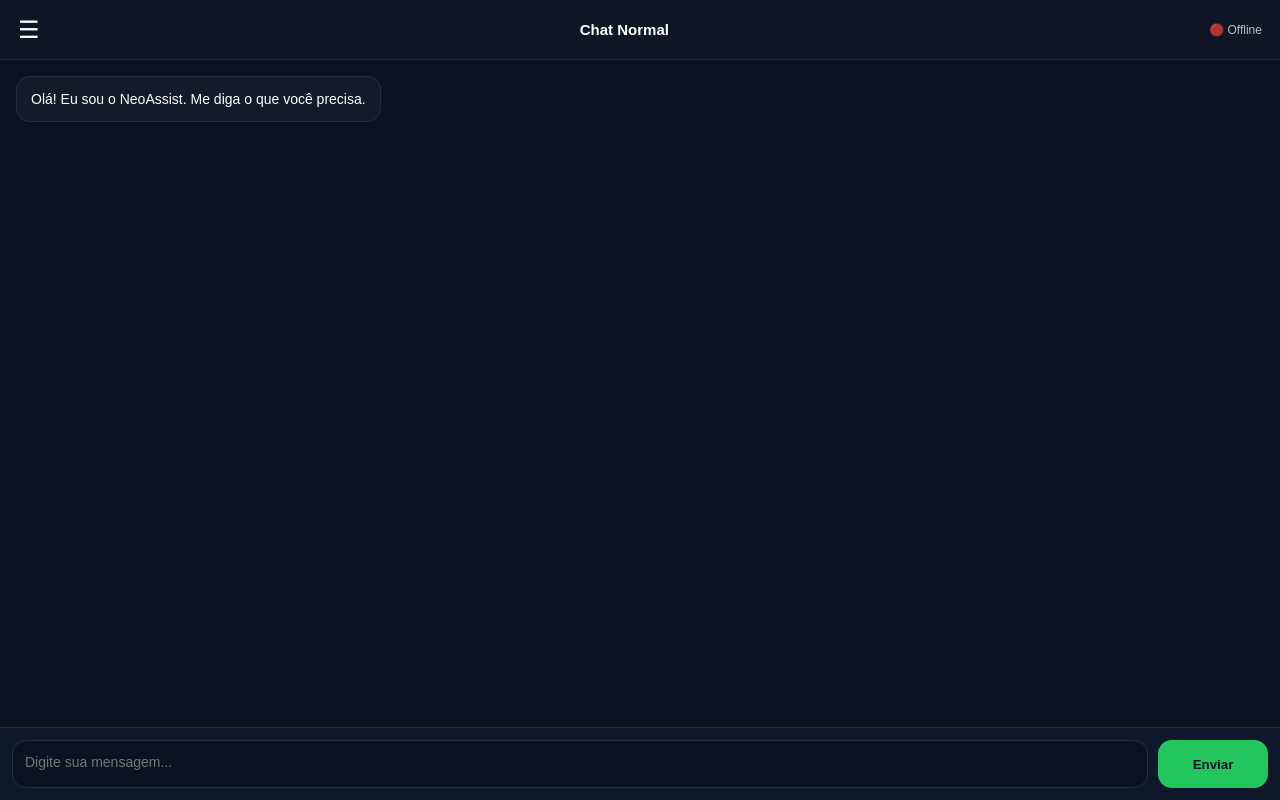
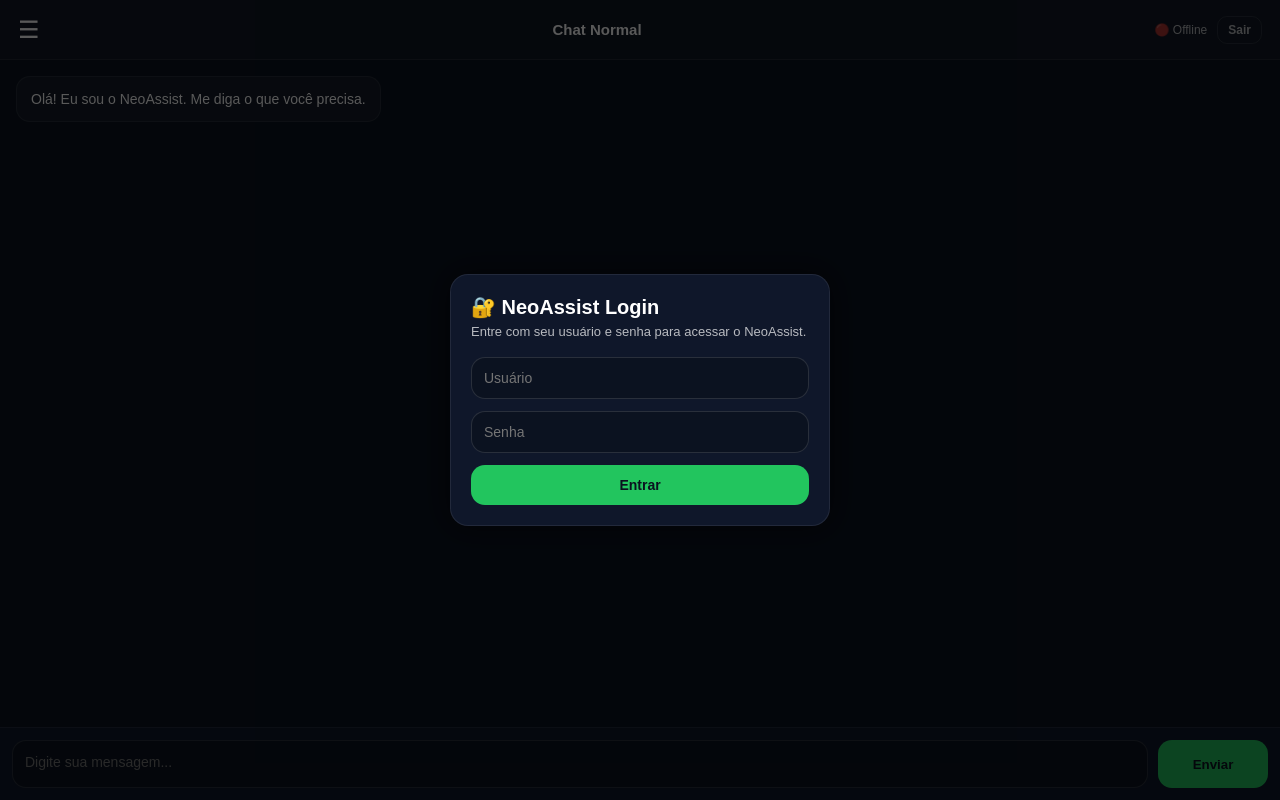
Before and after one commit to dzinn22/GPT, a plain HTML site: page index.html in a window 1280 px wide. Drawn offline with Linux system fonts and the light colour scheme; no server answers.

Commit message:
Add login modal and update status display

```diff
--- a/index.html
+++ b/index.html
@@ -14,6 +14,7 @@
     --card:rgba(255,255,255,.04);
     --border:rgba(255,255,255,.08);
     --green:#22c55e;
+    --red:#ef4444;
     --text:#fff;
     --muted:rgba(255,255,255,.7);
   }
@@ -24,11 +25,10 @@
     overflow:hidden;
   }
 
-  /* Para celular e teclado funcionar bem */
   .app{
     display:flex;
     width:100%;
-    height:100dvh; /* resolve bug do teclado */
+    height:100dvh;
     overflow:hidden;
   }
 
@@ -132,6 +132,24 @@
   .topbar .status{
     font-size:12px;
     opacity:.7;
+    display:flex;
+    gap:10px;
+    align-items:center;
+  }
+
+  .logoutBtn{
+    background:transparent;
+    border:1px solid rgba(255,255,255,.15);
+    color:white;
+    padding:6px 10px;
+    border-radius:10px;
+    cursor:pointer;
+    font-size:12px;
+    font-weight:700;
+  }
+
+  .logoutBtn:hover{
+    background:rgba(255,255,255,.06);
   }
 
   /* Chat */
@@ -212,6 +230,76 @@
 
   .sendBtn:hover{opacity:.85}
 
+  /* Login Modal */
+  .modalBg{
+    position:fixed;
+    top:0;
+    left:0;
+    width:100%;
+    height:100dvh;
+    background:rgba(0,0,0,.65);
+    display:flex;
+    align-items:center;
+    justify-content:center;
+    z-index:9999;
+    padding:15px;
+  }
+
+  .modal{
+    width:100%;
+    max-width:380px;
+    background:var(--panel);
+    border:1px solid var(--border);
+    border-radius:18px;
+    padding:20px;
+    box-shadow:0 0 30px rgba(0,0,0,.6);
+  }
+
+  .modal h1{
+    font-size:20px;
+    margin-bottom:5px;
+  }
+
+  .modal p{
+    font-size:13px;
+    opacity:.7;
+    margin-bottom:18px;
+  }
+
+  .modal input{
+    width:100%;
+    padding:12px;
+    border-radius:14px;
+    border:1px solid rgba(255,255,255,.12);
+    background:var(--bg);
+    color:white;
+    outline:none;
+    margin-bottom:12px;
+    font-size:14px;
+  }
+
+  .modal button{
+    width:100%;
+    padding:12px;
+    border:none;
+    border-radius:14px;
+    font-weight:900;
+    cursor:pointer;
+    background:var(--green);
+    color:#0b1220;
+    font-size:14px;
+  }
+
+  .modal button:hover{opacity:.9}
+
+  .error{
+    margin-top:10px;
+    color:var(--red);
+    font-size:13px;
+    font-weight:700;
+    display:none;
+  }
+
   /* Mobile ajustes */
   @media(max-width:900px){
     .sidebar{
@@ -234,6 +322,22 @@
 </head>
 
 <body>
+
+<!-- MODAL LOGIN -->
+<div class="modalBg" id="loginModal">
+  <div class="modal">
+    <h1>🔐 NeoAssist Login</h1>
+    <p>Entre com seu usuário e senha para acessar o NeoAssist.</p>
+
+    <input id="loginUser" placeholder="Usuário" />
+    <input id="loginPass" placeholder="Senha" type="password" />
+
+    <button onclick="login()">Entrar</button>
+
+    <div class="error" id="loginError">Erro ao fazer login.</div>
+  </div>
+</div>
+
 <div class="app">
 
   <!-- Sidebar -->
@@ -255,7 +359,7 @@
     <div class="mini">• "Crie 10 questões com gabarito"</div>
     <div class="mini">• "Explique passo a passo"</div>
 
-    <div class="mini" style="margin-top:auto;">⚡ NeoAssist v1.2</div>
+    <div class="mini" style="margin-top:auto;">⚡ NeoAssist v2.0</div>
   </div>
 
   <!-- Main -->
@@ -263,7 +367,10 @@
     <div class="topbar">
       <button class="menuBtn" onclick="toggleSidebar()">☰</button>
       <h2 id="chatTitle">Chat Normal</h2>
-      <div class="status" id="status">🟢 Online</div>
+      <div class="status">
+        <span id="status">🔴 Offline</span>
+        <button class="logoutBtn" onclick="logout()">Sair</button>
+      </div>
     </div>
 
     <div class="chat" id="chat"></div>
@@ -277,7 +384,10 @@
 </div>
 
 <script>
-  const API_URL = "https://api-neoassist.onrender.com/api/chat";
+  const API_BASE = "https://api-neoassist.onrender.com";
+  const CHAT_API = API_BASE + "/api/chat";
+  const LOGIN_API = API_BASE + "/api/login";
+
   let currentChat = "normal";
 
   const sidebar = document.getElementById("sidebar");
@@ -286,8 +396,66 @@
   const input = document.getElementById("input");
   const status = document.getElementById("status");
 
+  const loginModal = document.getElementById("loginModal");
+  const loginUser = document.getElementById("loginUser");
+  const loginPass = document.getElementById("loginPass");
+  const loginError = document.getElementById("loginError");
+
   function toggleSidebar(){
     sidebar.classList.toggle("hidden");
+  }
+
+  function getToken(){
+    return localStorage.getItem("neoassist_token");
+  }
+
+  function setToken(token){
+    localStorage.setItem("neoassist_token", token);
+  }
+
+  function logout(){
+    localStorage.removeItem("neoassist_token");
+    localStorage.removeItem("neoassist_username");
+    loginModal.style.display = "flex";
+  }
+
+  async function login(){
+    const username = loginUser.value.trim();
+    const password = loginPass.value.trim();
+
+    loginError.style.display = "none";
+
+    if(!username || !password){
+      loginError.textContent = "Preencha usuário e senha.";
+      loginError.style.display = "block";
+      return;
+    }
+
+    try{
+      const res = await fetch(LOGIN_API, {
+        method: "POST",
+        headers: {"Content-Type":"application/json"},
+        body: JSON.stringify({ username, password })
+      });
+
+      const data = await res.json();
+
+      if(data.error){
+        loginError.textContent = data.error;
+        loginError.style.display = "block";
+        return;
+      }
+
+      setToken(data.token);
+      localStorage.setItem("neoassist_username", data.username);
+
+      loginModal.style.display = "none";
+      renderChat();
+
+    }catch(e){
+      loginError.textContent = "Erro ao conectar no servidor.";
+      loginError.style.display = "block";
+    }
   }
 
   function loadChats(){
@@ -370,6 +538,11 @@
   }
 
   async function send(){
+    if(!getToken()){
+      loginModal.style.display = "flex";
+      return;
+    }
+
     const text = input.value.trim();
     if(!text) return;
 
@@ -390,9 +563,12 @@
     try{
       const history = chats[currentChat];
 
-      const res = await fetch(API_URL, {
+      const res = await fetch(CHAT_API, {
         method:"POST",
-        headers: {"Content-Type":"application/json"},
+        headers: {
+          "Content-Type":"application/json",
+          "Authorization": "Bearer " + getToken()
+        },
         body: JSON.stringify({
           message: text,
           mode: getMode(),
@@ -405,6 +581,11 @@
 
       if(data.error){
         addMessage("Erro: " + data.error, "bot");
+
+        if(data.error.toLowerCase().includes("token")){
+          logout();
+        }
+
         return;
       }
 
@@ -419,7 +600,6 @@
     }
   }
 
-  // Auto resize textarea (igual ChatGPT)
   function autoResize(){
     input.style.height = "auto";
     input.style.height = Math.min(input.scrollHeight, 140) + "px";
@@ -427,7 +607,6 @@
 
   input.addEventListener("input", autoResize);
 
-  // Enter envia / Shift+Enter quebra linha
   input.addEventListener("keydown", function(e){
     if(e.key === "Enter" && !e.shiftKey){
       e.preventDefault();
@@ -435,10 +614,9 @@
     }
   });
 
-  // Checar se API está online
   async function checkOnline(){
     try{
-      const res = await fetch("https://api-neoassist.onrender.com/health");
+      const res = await fetch(API_BASE + "/health");
       if(res.ok){
         status.textContent = "🟢 Online";
       } else {
@@ -453,6 +631,13 @@
   openChat("normal");
   checkOnline();
   setInterval(checkOnline, 15000);
+
+  // Se não tiver token, abre modal login
+  if(!getToken()){
+    loginModal.style.display = "flex";
+  } else {
+    loginModal.style.display = "none";
+  }
 </script>
 
 </body>
```
